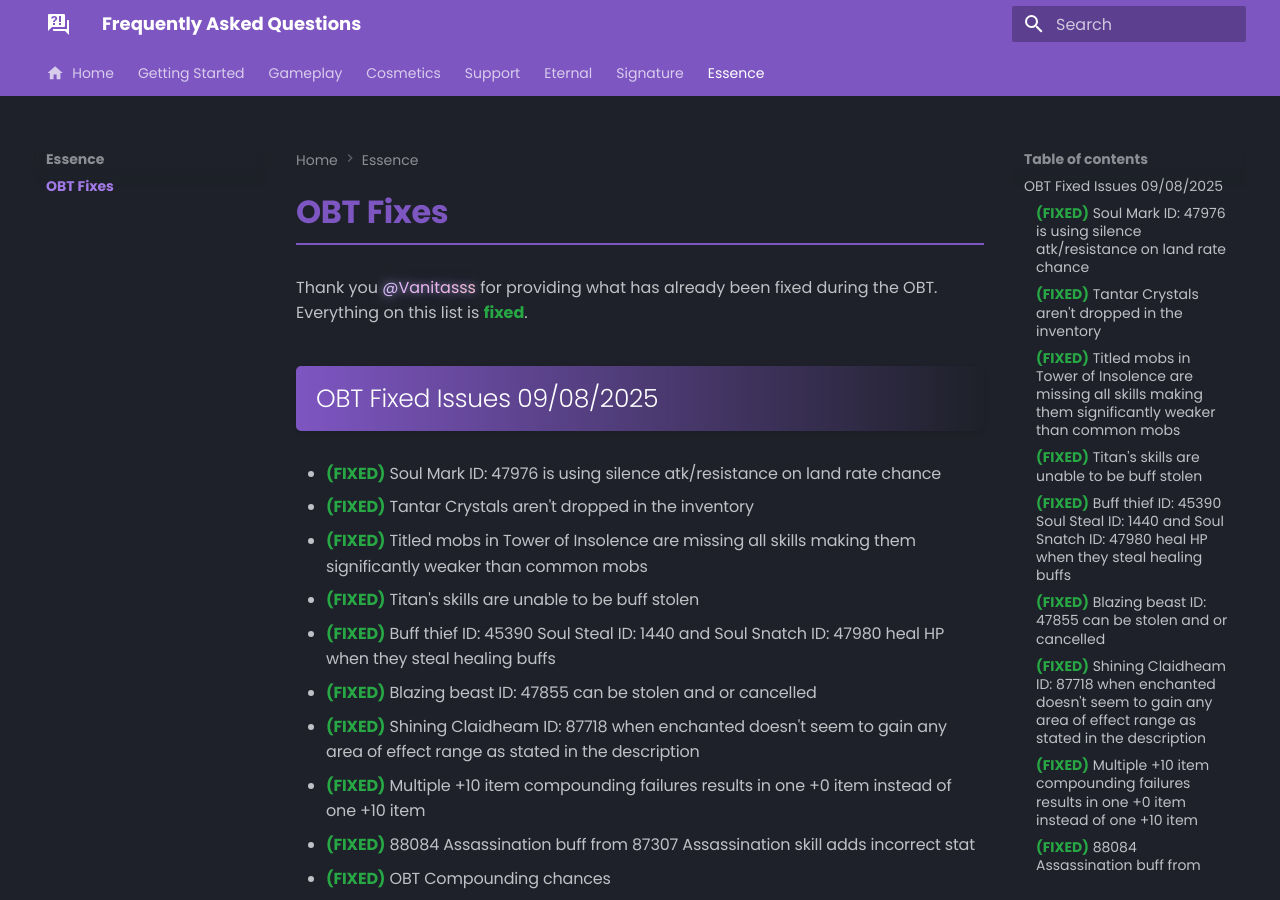
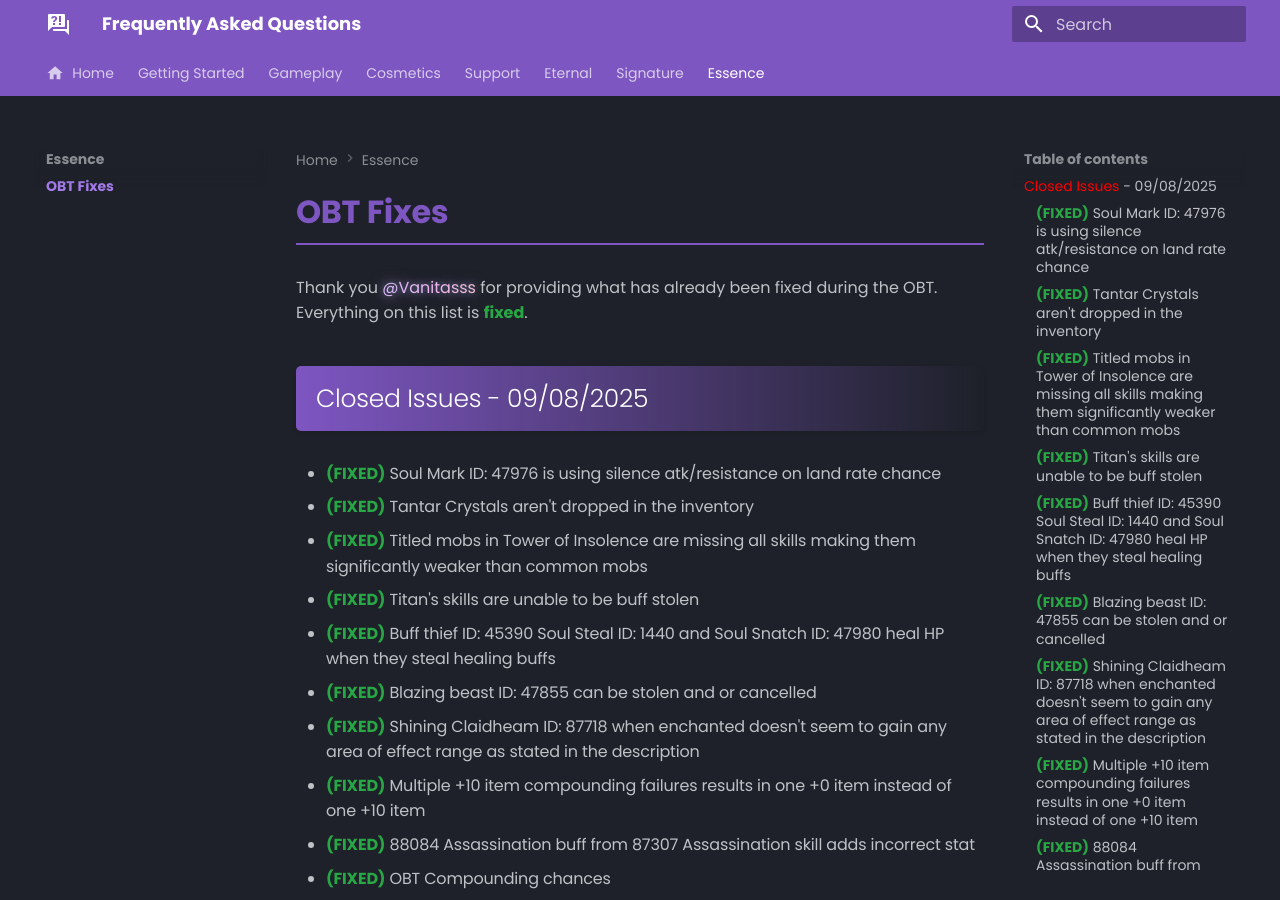
Before and after one commit to tab1-web/faq, an MkDocs documentation site: the page built from docs/essence/fixed_issues.md, in a window 1280 px wide and 900 px high. Built offline with MkDocs 1.6.1 and Material for MkDocs 9.7.7, drawn with Linux system fonts in a browser that asks for light colours; some web fonts are replaced.

Commit message:
adding closed issues instead of obt fixed issue header

```diff
--- a/docs/essence/fixed_issues.md
+++ b/docs/essence/fixed_issues.md
@@ -50,7 +50,7 @@ h3 {
 Thank you <span class="vanitasss-gradient">@Vanitasss</span> for providing what has already been fixed during the OBT.
 Everything on this list is **fixed**{style="color:#28a745;"}.
 
-## OBT Fixed Issues 09/08/2025
+## Closed Issues - 09/08/2025
 
 - ### (FIXED) Soul Mark ID: 47976 is using silence atk/resistance on land rate chance
 - ### (FIXED) Tantar Crystals aren't dropped in the inventory
```
